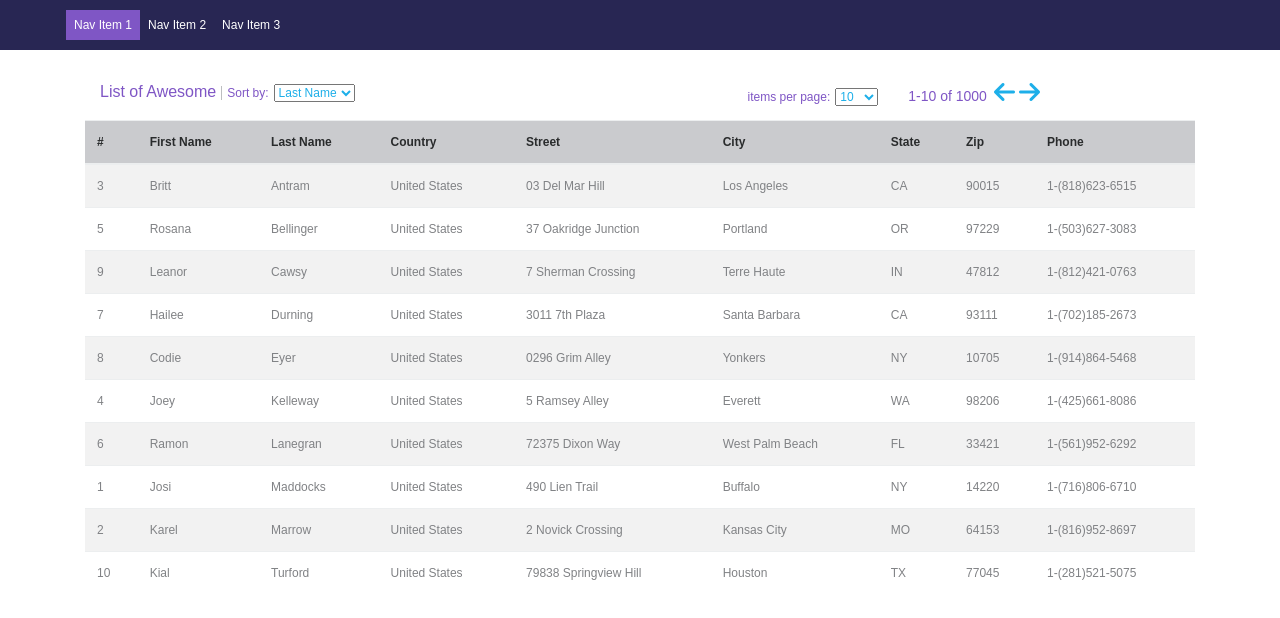
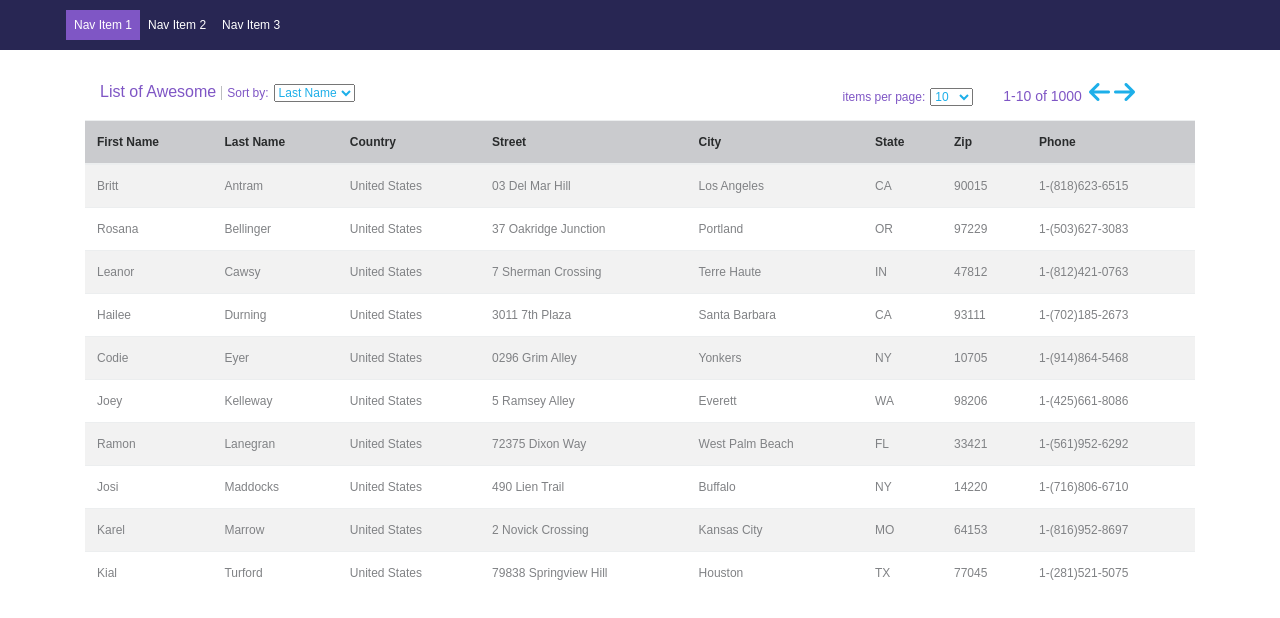
Before and after one commit to Siyami/ui-ux-exercise, a React (Create React App) app: page / in a window 1280 px wide. Shown: the top 618 px of the page. Built offline with nearby package versions, Linux system fonts and the light colour scheme.

Commit message:
add more css

```diff
--- a/src/App.css
+++ b/src/App.css
@@ -67,3 +67,7 @@
 i {
   color: #1DAFE9;
 }
+
+div.col-5 {
+  padding-left: 110px;
+}
--- a/src/App.js
+++ b/src/App.js
@@ -165,7 +165,7 @@ class App extends Component {
               <table className="table table-striped table-hover">
                 <thead className="thead" style={{backgroundColor: "#CACBCE"}}>
                   <tr>
-                    <th>#</th>
+                    {/* <th>#</th> */}
                     <th>First Name</th>
                     <th>Last Name</th>
                     <th>Country</th>
@@ -180,7 +180,7 @@ class App extends Component {
                   {newArr.map((row) => {
                     return (
                       <tr key={row.firstName + row.lastName}>
-                        <td>{row.number}</td>
+                        {/* <td>{row.number}</td> */}
                         <td>{row.firstName}</td>
                         <td>{row.lastName}</td>
                         <td>{row.country}</td>
```
